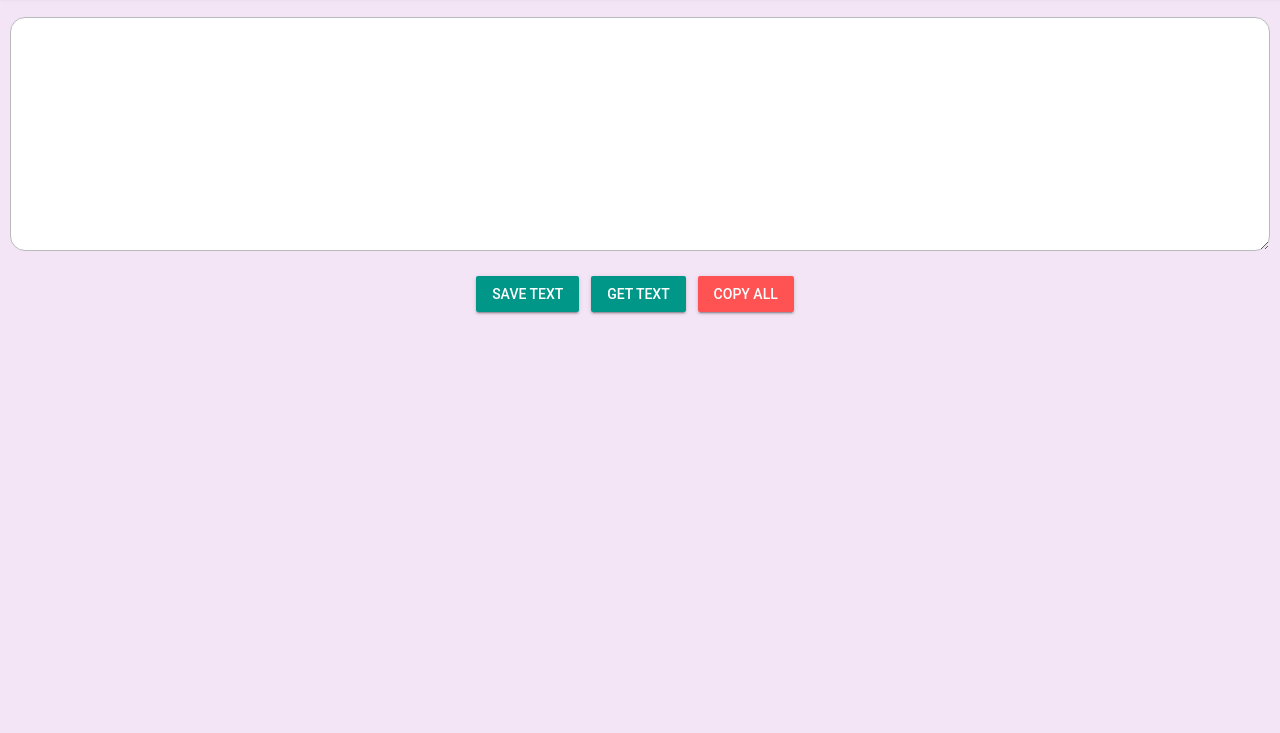
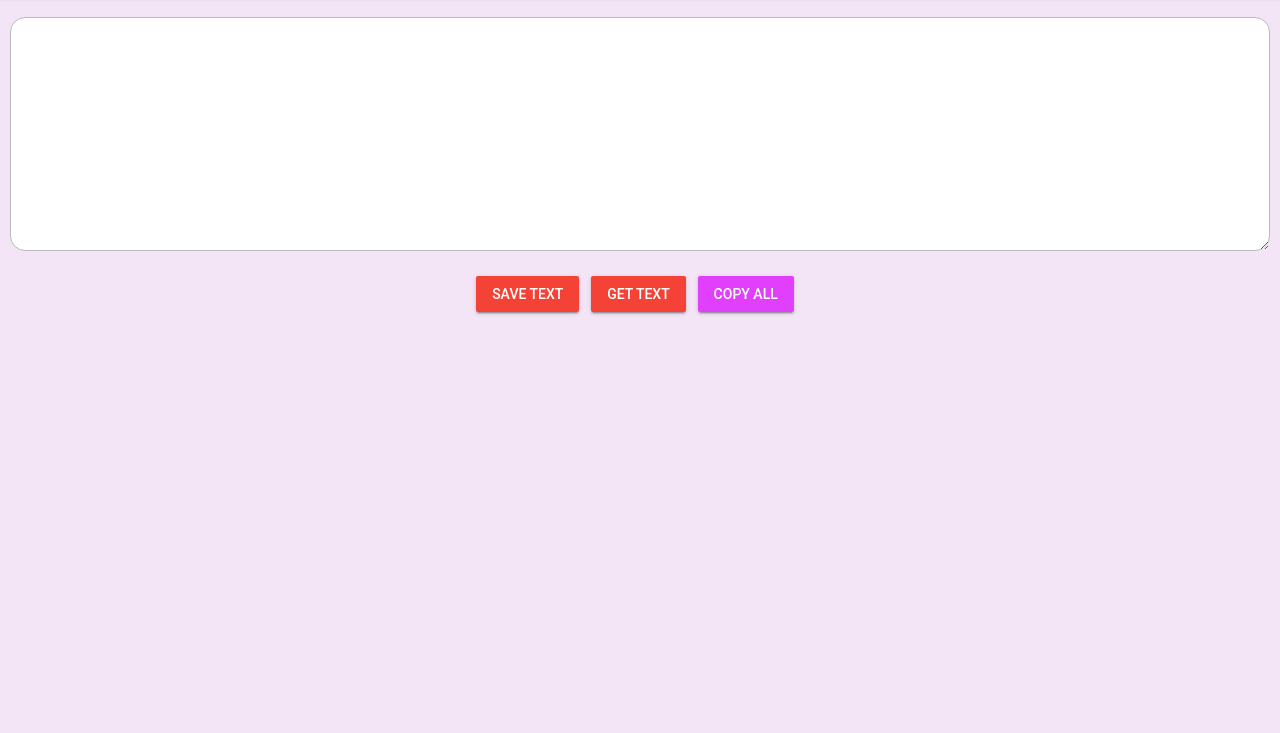
Before and after one commit to joaofelipes/copy, a plain HTML site: page index.html in a window 1280 px wide. Shown: the part 67-800 px from the top of the page. Drawn offline with nearby package versions, Linux system fonts and the light colour scheme; no server answers.

Commit message:
18052317-174935

```diff
--- a/index.html
+++ b/index.html
@@ -3,7 +3,7 @@
 <head>
 	<meta charset="utf-8">
 	<meta http-equiv="X-UA-Compatible" content="IE=edge">
-	<meta name="theme-color" content="#009688">
+	<meta name="theme-color" content="#F44336">
 	<meta name="viewport" content="width=device-width, initial-scale=1.0">
 	<meta name="mobile-web-app-capable" content="yes">
 	<link rel="icon" type="image/png" href="image/ninja-152.png" sizes=152x152>
@@ -11,7 +11,7 @@
 	<title>Text Transfer</title>
   	<link rel="stylesheet" href="css/style.css"/>
   	<link rel="stylesheet" href="https://fonts.googleapis.com/icon?family=Material+Icons">
-	<link rel="stylesheet" href="https://code.getmdl.io/1.3.0/material.teal-red.min.css" />
+	<link rel="stylesheet" href="https://code.getmdl.io/1.3.0/material.red-purple.min.css" />
 	<script defer src="https://code.getmdl.io/1.3.0/material.min.js"></script>
   	<script src="js/jquery-3.1.1.min.js"></script>
   	<script src="https://www.gstatic.com/firebasejs/5.0.2/firebase.js"></script>
```
